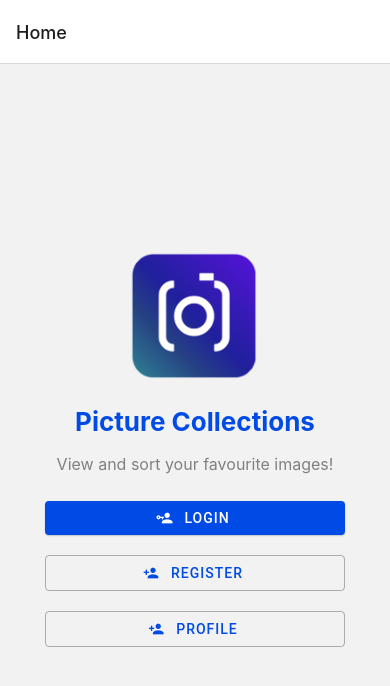
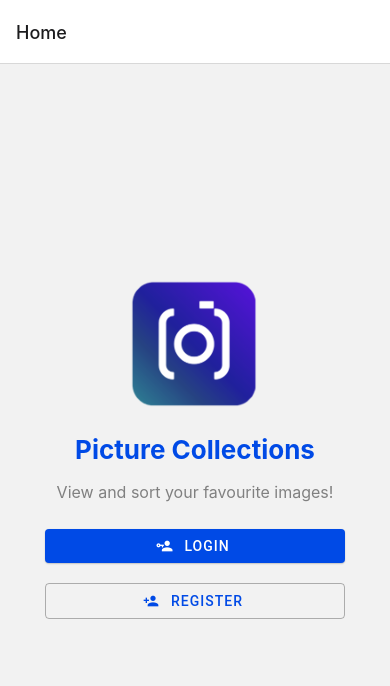
Before and after one commit to liamstrang/React-MemoryViewer, a React Native app: screen /Home in a window 390 px wide. Shown: the top 686 px of the page. Built offline with nearby package versions, Linux system fonts and the light colour scheme.

Commit message:
Removed profile button

```diff
--- a/components/home.jsx
+++ b/components/home.jsx
@@ -26,10 +26,6 @@ const Home = ({navigation}) => {
         </Button>
         <Button style={styles.registerButton} labelStyle={{color: '#004ae6'}} icon="account-plus" mode="outlined" onPress={() => navigation.navigate("Registration")}>
           Register
-        </Button>
-
-        <Button style={styles.registerButton} labelStyle={{color: '#004ae6'}} icon="account-plus" mode="outlined" onPress={() => navigation.navigate("UserAccount", {user: 'liam'})}>
-          Profile
         </Button>
       </KeyboardAvoidingView>
 
```
